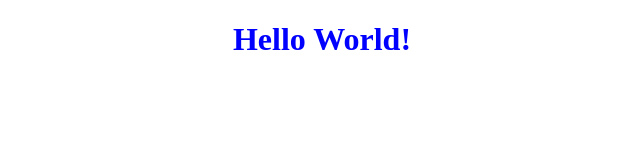
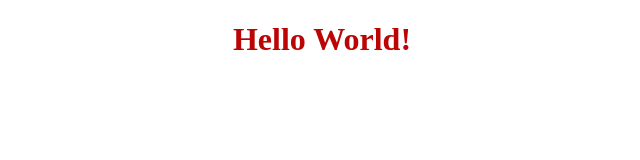
Before and after one commit to vtgal/Shecodes-week6, a plain HTML site: page index.html in a window 1280 px wide. Shown: the whole page, without its empty margins (318-958 px from the left). Drawn offline with Linux system fonts and the light colour scheme.

Commit message:
Changed color to red.

```diff
--- a/style.css
+++ b/style.css
@@ -1,4 +1,4 @@
 h1 {
         text-align: center;
-        color: blue;
+        color: rgb(187, 5, 5);
     }
```
